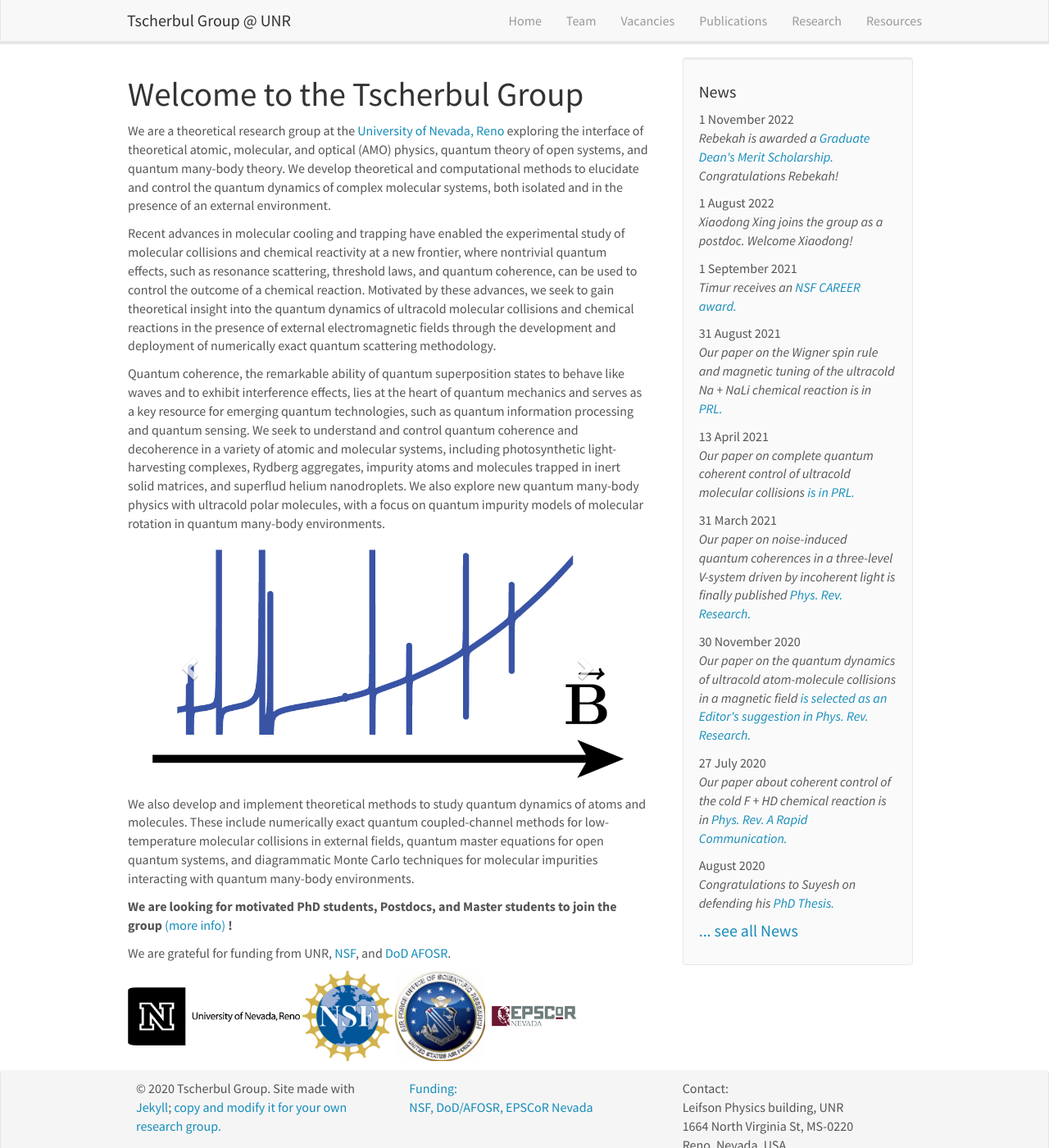
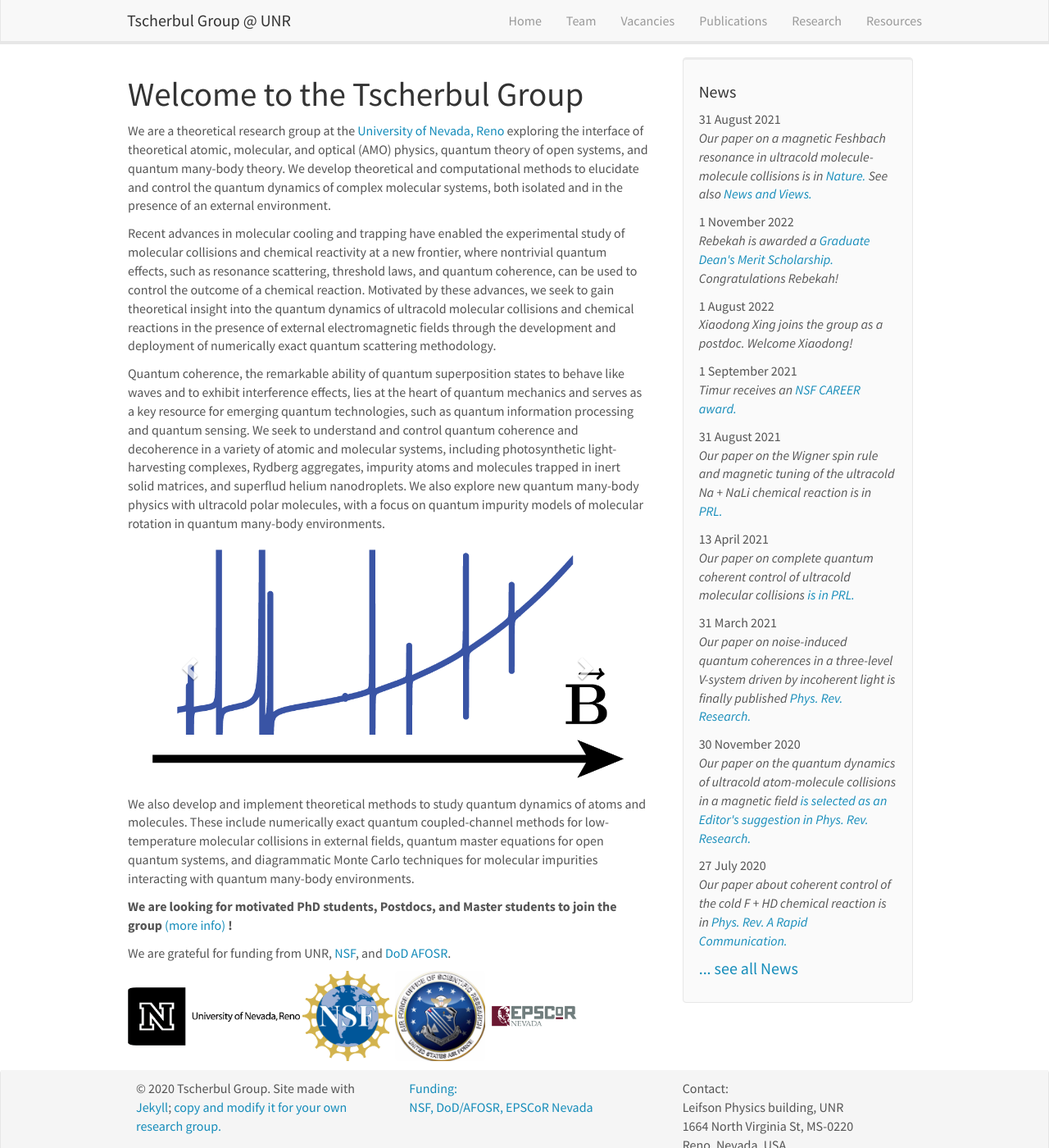
Before and after one commit to tscherbul/tscherbul.github.io, a Jekyll site: the page built from _pages/home.md, in a window 1280 px wide and 1400 px high. Shown: the whole window at 82% size. Built offline with Jekyll 4.4.1, drawn with Linux system fonts in a browser that asks for light colours; nearby versions of some CDN libraries.

Commit message:
Update news.yml

```diff
--- a/_data/news.yml
+++ b/_data/news.yml
@@ -1,3 +1,6 @@
+- date: 31 August 2021
+  headline: "Our paper on a magnetic Feshbach resonance in ultracold molecule-molecule collisions is in <a href='https://www.nature.com/articles/s41586-022-05635-8'> Nature. </a> See also <a href='https://www.nature.com/articles/d41586-023-00242-7'> News and Views. </a>"
+
 - date: 1 November 2022
   headline: "Rebekah is awarded a <a href='https://www.unr.edu/grad/admissions/funding/awards/graduate-dean-awards'> Graduate Dean's Merit Scholarship.</a> Congratulations Rebekah!"
 
```
